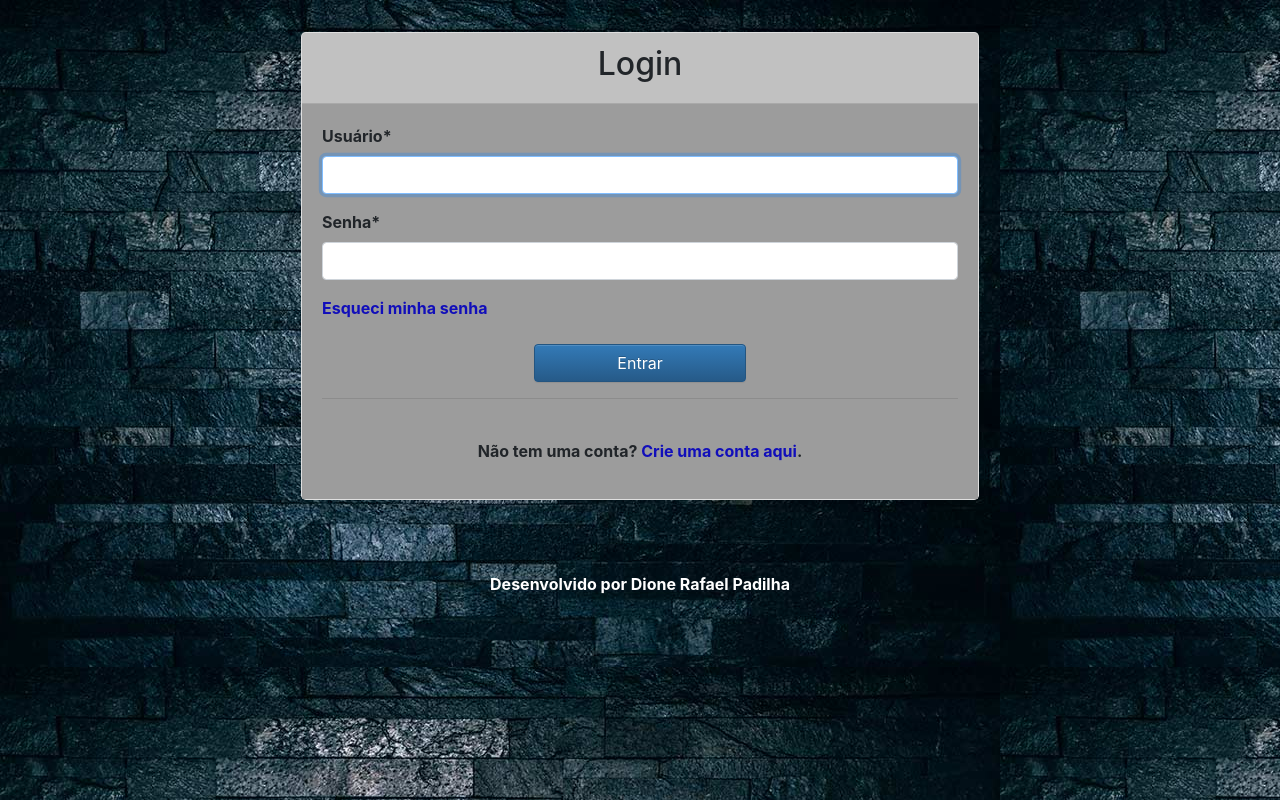
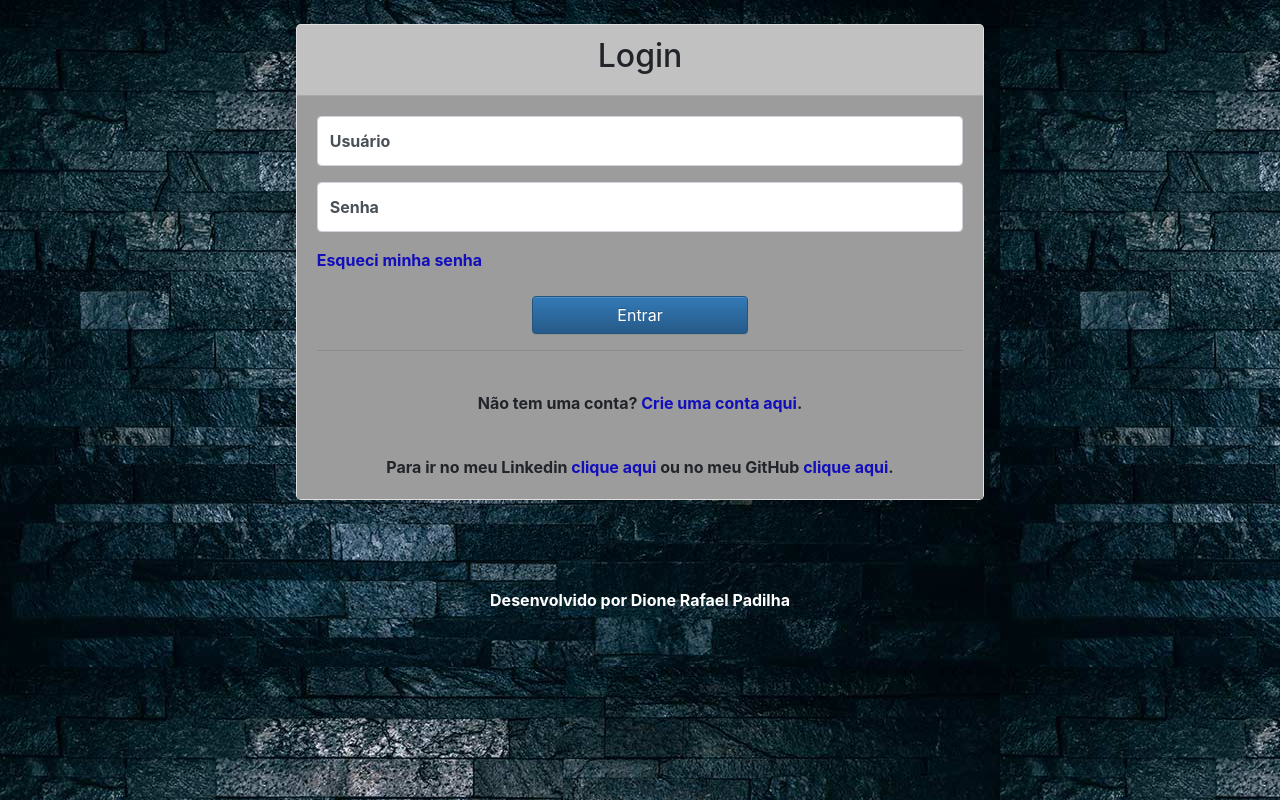
Before and after one commit to Dio30/Projeto_Carros, a Django app: page / in a window 1280 px wide. Run offline with Django 4.2, Linux system fonts and the light colour scheme; some libraries are stand-ins or nearby versions.

Commit message:
fix login validator

```diff
--- /dev/null
+++ b/static/mystyle.css
@@ -0,0 +1,225 @@
+@import url('https://fonts.googleapis.com/css2?family=Open+Sans:ital,wght@1,300&display=swap');
+
+@media (min-width: 300px){
+    body{max-width: 100%;};
+}
+
+body{
+    background-color: #c5c5c5;
+    background-image: url("/static/imagens/background.jpg");
+    background-attachment: fixed;
+    background-origin: padding-box;
+}
+
+.mythead{
+    background-color:#1f907d;
+    color:#000000;
+    text-align: center;
+    font-size: 90%;
+    font-family:'Franklin Gothic Medium', 'Arial Narrow', Arial, sans-serif;
+    font-weight: bold;
+}
+
+.mytbody{
+    background-color:#a7a8aa;
+    color:#000000;
+    text-align: center;
+    font-size: 90%;
+    font-family:Verdana, Geneva, Tahoma, sans-serif;
+    font-weight: bold;
+}
+
+.icon-eye{
+    color: rgb(0, 0, 0);
+}
+
+.icon-trash{
+    color: rgb(192, 191, 191);
+}
+
+.mybtn{
+    color: #000000;
+}
+
+.mynav{
+    background-color: #a0a0a0;
+}
+
+.mysearch{
+    background-color: #ffffff;
+    color: #000000;
+}
+
+.mycardheader{
+    background-color: #c1c1c1;
+}
+
+.mybody{
+    background-color: #9c9c9c;
+    font-weight: bold;
+}
+
+.footer{
+    color: #ffffff;
+}
+
+.my_a{
+    color: #110eba;
+}
+
+.my_a2{
+    color: #0cd458;
+}
+
+.text-muted {
+    color: #000000!important;
+    font-size: 85%;
+    text-align:start;
+}
+
+.mydetail{
+    color: #dcd214;
+    font-family:'Trebuchet MS', 'Lucida Sans Unicode', 'Lucida Grande', 'Lucida Sans', Arial, sans-serif ;
+    font-size: 105%;
+}
+
+.myindice{
+    color: #000000;
+    font-family:'Segoe UI', Tahoma, Geneva, Verdana, sans-serif;
+    font-size: 100%;
+}
+
+.myvalor_do_carro{
+    color: #dcd214;
+    font-family:'Times New Roman', Times, serif ;
+    font-size: 102%;
+}
+
+.my_h2{
+    color: #ffffff;
+}
+
+.my_u{
+    color: #c7c7c7;
+}
+
+.mytext_perfil{
+    color: #ffffff;
+    color-scheme: dark;
+}
+
+.form-signin {
+  width: 100%;
+  max-width: 420px;
+  padding: 15px;
+  margin: auto;
+}
+
+.form-label-group {
+  position: relative;
+  margin-bottom: 1rem;
+}
+
+.form-label-group input,
+.form-label-group label {
+  height: 3.125rem;
+  padding: .75rem;
+}
+
+.form-label-group label {
+  position: absolute;
+  top: 0;
+  left: 0;
+  display: block;
+  width: 100%;
+  margin-bottom: 0; /* Override default `<label>` margin */
+  line-height: 1.5;
+  color: #495057;
+  pointer-events: none;
+  cursor: text; /* Match the input under the label */
+  border: 1px solid transparent;
+  border-radius: .25rem;
+  transition: all .1s ease-in-out;
+}
+
+.form-label-group input::-webkit-input-placeholder {
+  color: transparent;
+}
+
+.form-label-group input::-moz-placeholder {
+  color: transparent;
+}
+
+.form-label-group input:-ms-input-placeholder {
+  color: transparent;
+}
+
+.form-label-group input::-ms-input-placeholder {
+  color: transparent;
+}
+
+.form-label-group input::placeholder {
+  color: transparent;
+}
+
+.form-label-group input:not(:-moz-placeholder-shown) {
+  padding-top: 1.25rem;
+  padding-bottom: .25rem;
+}
+
+.form-label-group input:not(:-ms-input-placeholder) {
+  padding-top: 1.25rem;
+  padding-bottom: .25rem;
+}
+
+.form-label-group input:not(:placeholder-shown) {
+  padding-top: 1.25rem;
+  padding-bottom: .25rem;
+}
+
+.form-label-group input:not(:-moz-placeholder-shown) ~ label {
+  padding-top: .25rem;
+  padding-bottom: .25rem;
+  font-size: 12px;
+  color: #777;
+}
+
+.form-label-group input:not(:-ms-input-placeholder) ~ label {
+  padding-top: .25rem;
+  padding-bottom: .25rem;
+  font-size: 12px;
+  color: #777;
+}
+
+.form-label-group input:not(:placeholder-shown) ~ label {
+  padding-top: .25rem;
+  padding-bottom: .25rem;
+  font-size: 12px;
+  color: #777;
+}
+
+.form-label-group input:-webkit-autofill ~ label {
+  padding-top: .25rem;
+  padding-bottom: .25rem;
+  font-size: 12px;
+  color: #777;
+}
+
+/* Fallback for Edge
+-------------------------------------------------- */
+@supports (-ms-ime-align: auto) {
+  .form-label-group {
+    display: -ms-flexbox;
+    display: flex;
+    -ms-flex-direction: column-reverse;
+    flex-direction: column-reverse;
+  }
+
+  .form-label-group label {
+    position: static;
+  }
+
+  .form-label-group input::-ms-input-placeholder {
+    color: #777;
+  }
+}
--- a/static/style.css
+++ /dev/null
@@ -1,113 +0,0 @@
-@import url('https://fonts.googleapis.com/css2?family=Open+Sans:ital,wght@1,300&display=swap');
-
-@media (min-width: 300px){
-    body{max-width: 100%;};
-}
-
-body{
-    background-color: #c5c5c5;
-    background-image: url("/static/imagens/background.jpg");
-    background-attachment: fixed;
-    background-origin: padding-box;
-}
-
-.mythead{
-    background-color:#1f907d;
-    color:#000000;
-    text-align: center;
-    font-size: 90%;
-    font-family:'Franklin Gothic Medium', 'Arial Narrow', Arial, sans-serif;
-    font-weight: bold;
-}
-
-.mytbody{
-    background-color:#a7a8aa;
-    color:#000000;
-    text-align: center;
-    font-size: 90%;
-    font-family:Verdana, Geneva, Tahoma, sans-serif;
-    font-weight: bold;
-}
-
-.icon-eye{
-    color: rgb(0, 0, 0);
-}
-
-.icon-trash{
-    color: rgb(192, 191, 191);
-}
-
-.mybtn{
-    color: #000000;
-}
-
-.mynav{
-    background-color: #a0a0a0;
-}
-
-.mysearch{
-    background-color: #ffffff;
-    color: #000000;
-}
-
-.mycardheader{
-    background-color: #c1c1c1;
-}
-
-.mybody{
-    background-color: #9c9c9c;
-    font-weight: bold;
-}
-
-.footer{
-    color: #ffffff;
-}
-
-.my_a{
-    color: #110eba;
-}
-
-.my_a2{
-    color: #0cd458;
-}
-
-.text-muted {
-    color: #000000!important;
-    font-size: 85%;
-    text-align:start;
-}
-
-.mydetail{
-    color: #dcd214;
-    font-family:'Trebuchet MS', 'Lucida Sans Unicode', 'Lucida Grande', 'Lucida Sans', Arial, sans-serif ;
-    font-size: 105%;
-}
-
-.myindice{
-    color: #000000;
-    font-family:'Segoe UI', Tahoma, Geneva, Verdana, sans-serif;
-    font-size: 100%;
-}
-
-.myvalor_do_carro{
-    color: #dcd214;
-    font-family:'Times New Roman', Times, serif ;
-    font-size: 102%;
-}
-
-.my_h2{
-    color: #ffffff;
-}
-
-.my_u{
-    color: #c7c7c7;
-}
-
-.mytext_perfil{
-    color: #ffffff;
-    color-scheme: dark;
-}
-
-:root{
-    color-scheme: light dark;
-}
--- a/templates/base.html
+++ b/templates/base.html
@@ -11,7 +11,7 @@
     <link rel="stylesheet" href="https://cdn.jsdelivr.net/npm/bootstrap-select@1.13.14/dist/css/bootstrap-select.min.css">
     <link rel="stylesheet" href="https://maxcdn.bootstrapcdn.com/font-awesome/4.7.0/css/font-awesome.min.css">
     <link rel="stylesheet" href="https://maxcdn.bootstrapcdn.com/bootstrap/3.3.7/css/bootstrap-theme.min.css">
-    <link rel="stylesheet" type="text/css" media="screen" href="{% static 'style.css' %}">
+    <link rel="stylesheet" type="text/css" media="screen" href="{% static 'mystyle.css' %}">
 
 </head>
 <body>
--- a/templates/carros/carros_detail.html
+++ b/templates/carros/carros_detail.html
@@ -40,7 +40,9 @@
 <footer class="footer">
     <div class="container">
         <br><br>
-        <center><span class="text">Desenvolvido por Dione Rafael Padilha</span></center>
+        <center><span class="text">Desenvolvido por Dione Rafael Padilha, meu
+            <a href="https://www.linkedin.com/in/dione-padilha-a99864234/" target="_blank">Linkedin</a> e
+            <a href="https://github.com/Dio30" target="_blank">GitHub</a></span></center></span></center>
     </div>
 </footer>
 {% endblock %}
--- a/templates/carros/carros_form.html
+++ b/templates/carros/carros_form.html
@@ -25,7 +25,9 @@
 <footer class="footer">
     <div class="container">
         <br><br>
-        <center><span class="text">Desenvolvido por Dione Rafael Padilha</span></center>
+        <center><span class="text">Desenvolvido por Dione Rafael Padilha, meu
+            <a href="https://www.linkedin.com/in/dione-padilha-a99864234/" target="_blank">Linkedin</a> e
+            <a href="https://github.com/Dio30" target="_blank">GitHub</a></span></center></span></center>
     </div>
 </footer>
 {% endblock %}
--- a/templates/carros/carros_list.html
+++ b/templates/carros/carros_list.html
@@ -16,7 +16,7 @@
     </ul>
 
     <ul class="nav justify-content-center">
-        <a href="{% url 'password_change' %}" class="btn btn-info btn-sm mybtn" title="Alterar Senha">Alterar Senha</a>
+        <a href="{% url 'password_change' %}" class="btn btn-info btn-sm mybtn" title="Trocar Senha">Editar Senha</a>
     </ul>
 
     <ul class="nav justify-content-end">
@@ -103,7 +103,9 @@
 <footer class="footer">
     <div class="container">
         <br><br>
-        <center><span class="text">Desenvolvido por Dione Rafael Padilha</span></center>
+        <center><span class="text">Desenvolvido por Dione Rafael Padilha, meu
+        <a href="https://www.linkedin.com/in/dione-padilha-a99864234/" target="_blank">Linkedin</a> e
+        <a href="https://github.com/Dio30" target="_blank">GitHub</a></span></center>
     </div>
 </footer>
 {% endblock %}
--- a/templates/registration/login.html
+++ b/templates/registration/login.html
@@ -3,8 +3,6 @@
 {% load static %}
 
 {% load crispy_forms_tags %}
-
-{% crispy form form.helper %}
 
 {% block title %} Login {% endblock %}
 
@@ -12,7 +10,7 @@
 
 {% include 'mensagens.html' %}
 
-<div class="form-content my-2 p-4">
+<div class="form-content my-2 p-3">
     <div class="container">
         <div class="row justify-content-center">
             <div class="col-lg-8">
@@ -21,13 +19,33 @@
                         <h2 class="font-weight-dark my-8 text-center">Login</h2>
                     </div>
                     <div class="card-body mybody">
-                        <form method="POST" action="{% url 'login' %}" autocomplete="off">
+                        <form method="POST" action="." autocomplete="off">
                             {% csrf_token %}
-                            {{ form|crispy }}
-                            <a href="{% url 'password_reset' %}" class="my_a">Esqueci minha senha</a><br><br>
+                            {% if form.non_field_errors %}
+                                {% for error in form.non_field_errors %}
+                                    <p class="text-danger">{{ error }}</p>
+                                {% endfor %}
+                            {% endif %}
+                            <div class="form-label-group">
+                                <input type="text" id="inputUser" class="form-control"
+                                placeholder="Usuário" autocomplete="off" name='username' required>
+                                <label for="inputUser">Usuário</label>
+                            </div>
+
+                            <div class="form-label-group">
+                                <input type="password" id="inputPassword" class="form-control"
+                                    placeholder="Senha" autocomplete="off" name='password' required>
+                                <label for="inputPassword">Senha</label>
+                            </div>
+                            <a href="{% url 'password_reset' %}" class="my_a">Esqueci minha senha</a>
+                            <br><br>
                             <center><button type="submit" class="col-md-4 btn btn-primary">Entrar</button></center><hr>
                             <br>
                             <p class="text-center">Não tem uma conta? <a href="{% url 'cadastro' %}" class="my_a">Crie uma conta aqui</a>.</p>
+                            <br>
+                            <center>Para ir no meu Linkedin <a href="https://www.linkedin.com/in/dione-padilha-a99864234/"
+                            target="_blank" class="my_a">clique aqui</a> ou
+                            no meu GitHub <a href="https://github.com/Dio30" target="_blank" class="my_a">clique aqui</a>.</center>
                         </form>
                     </div>
                 </div>
@@ -41,7 +59,7 @@
 {% block footer %}
 <footer class="footer">
     <div class="container">
-        <br>
+        <br><br>
         <center><span class="text">Desenvolvido por Dione Rafael Padilha</span></center>
     </div>
 </footer>
--- a/templates/registration/password_reset.html
+++ b/templates/registration/password_reset.html
@@ -30,7 +30,7 @@
                                 {% csrf_token %}
                                 {{ form|crispy }}
                                 <input type="submit" value="Enviar" class="btn btn-primary">
-                                <a href="{% url 'login' %}" class="btn btn-info mybtn">Voltar</a><br><br>
+                                <a href="{% url 'login' %}" class="btn btn-info mx-2 mybtn">Voltar</a><br><br>
                                 <li>Por favor insira o seu email corretamente, caso não tenha um email cadastrado e
                                     esqueceu a senha terá que fazer um novo cadastro <a href="{% url 'cadastro' %}"
                                     class="my_a">clicando aqui</a>.</b></li>
@@ -49,7 +49,9 @@
 <footer class="footer">
     <div class="container">
         <br><br><br><br>
-        <center><span class="text">Desenvolvido por Dione Rafael Padilha</span></center>
+        <center><span class="text">Desenvolvido por Dione Rafael Padilha, meu
+            <a href="https://www.linkedin.com/in/dione-padilha-a99864234/" target="_blank">Linkedin</a> e
+            <a href="https://github.com/Dio30" target="_blank">GitHub</a></span></center></span></center>
     </div>
 </footer>
 {% endblock %}
--- a/templates/registration/password_reset_complete.html
+++ b/templates/registration/password_reset_complete.html
@@ -25,7 +25,9 @@
 <footer class="footer">
     <div class="container">
         <br><br><br><br><br><br><br><br><br><br><br><br>
-        <center><span class="text">Desenvolvido por Dione Rafael Padilha</span></center>
+        <center><span class="text">Desenvolvido por Dione Rafael Padilha, meu
+            <a href="https://www.linkedin.com/in/dione-padilha-a99864234/" target="_blank">Linkedin</a> e
+            <a href="https://github.com/Dio30" target="_blank">GitHub</a></span></center></span></center>
     </div>
 </footer>
 {% endblock %}
--- a/templates/registration/password_reset_done.html
+++ b/templates/registration/password_reset_done.html
@@ -25,7 +25,9 @@
 <footer class="footer">
     <div class="container">
         <br><br><br><br><br><br><br><br><br><br><br><br>
-        <center><span class="text">Desenvolvido por Dione Rafael Padilha</span></center>
+        <center><span class="text">Desenvolvido por Dione Rafael Padilha, meu
+            <a href="https://www.linkedin.com/in/dione-padilha-a99864234/" target="_blank">Linkedin</a> e
+            <a href="https://github.com/Dio30" target="_blank">GitHub</a></span></center></span></center>
     </div>
 </footer>
 {% endblock %}
--- a/usuarios/forms.py
+++ b/usuarios/forms.py
@@ -5,7 +5,7 @@ from crispy_forms.helper import FormHelper
 from django.core.exceptions import ValidationError
 
 class UsuariosForm(UserCreationForm): # formulario para o cadastro de novos usuarios
-    email = forms.EmailField(max_length=100, required=False, help_text="Insira um email valido.")
+    email = forms.EmailField(max_length=100, required=False, help_text="Insira um email valido, por exemplo: exemplo@exemplo.com")
     class Meta:
         model = User
         fields = ("username", "email", "password1", "password2")
--- a/usuarios/urls.py
+++ b/usuarios/urls.py
@@ -4,7 +4,7 @@ from django.contrib.auth import views as auth_views
 
 urlpatterns = [
     path('cadastro/', UsuarioCreate.as_view(), name='cadastro'),
-    path('', auth_views.LoginView.as_view(template_name="registration/login.html"), name='login'),
+    path('', auth_views.LoginView.as_view(), name='login'),
     path('sair/', auth_views.LogoutView.as_view(), name='logout'),
     path('password_reset/', auth_views.PasswordResetView.as_view(template_name="registration/password_reset.html"), name='password_reset'),
     path('password_reset_done/', auth_views.PasswordResetDoneView.as_view(template_name="registration/password_reset_done.html"), name='password_reset_done'),
```
Also changed, not shown: templates/carros/carros_confirm_delete.html (+10 -7 lines), templates/carros/perfil.html (+5 -3 lines), templates/registration/change_password.html (+5 -4 lines), templates/registration/password_reset_confirm_view.html (+5 -4 lines).
